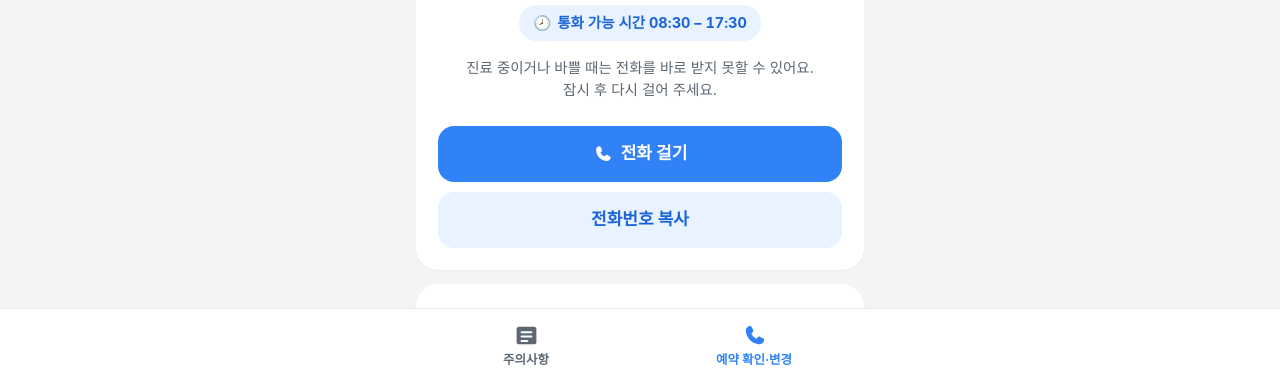
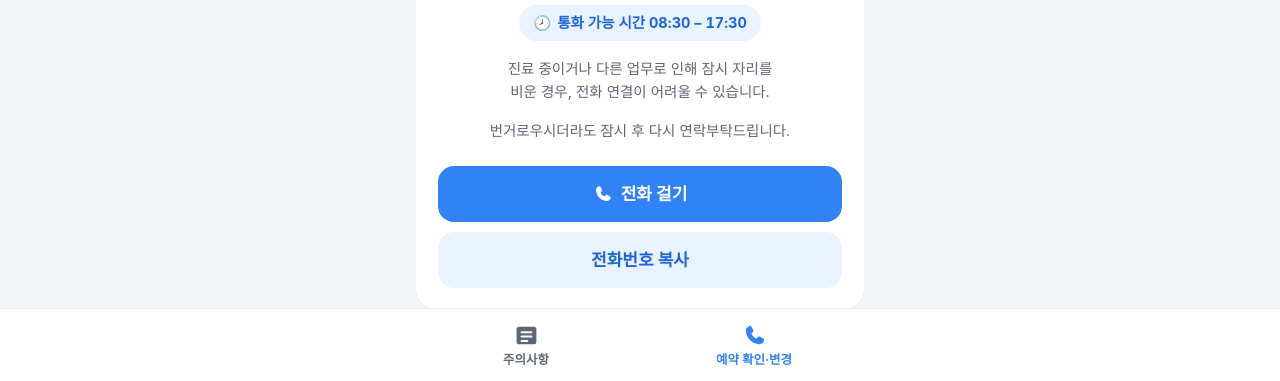
Before and after one commit to hodumoney/dental-post-op-care, a plain HTML site: page index.html in a window 1280 px wide. Both pictures are taken after a click on the link "예약 확인·변경". Shown: the part 412-793 px from the top of the page. Drawn offline with Linux system fonts and the light colour scheme.

Commit message:
Update call availability notice wording
Co-Authored-By: Claude Fable 5.2 <noreply@anthropic.com>
Claude-Session: https://claude.ai/code/session_016bWbaRWCGfohBA1NVpkeqr

```diff
--- a/index.html
+++ b/index.html
@@ -110,7 +110,7 @@ button{font:inherit;color:inherit;background:none;border:0;cursor:pointer}
 .callcard .num{font-size:32px;font-weight:800;letter-spacing:-.01em;font-variant-numeric:tabular-nums;margin:6px 0 2px}
 .hours{display:inline-flex;align-items:center;gap:6px;font-size:14.5px;font-weight:700;color:var(--accent-ink);background:var(--accent-soft);
   padding:6px 14px;border-radius:999px;font-variant-numeric:tabular-nums}
-.callcard .busy{font-size:14.5px;line-height:1.55;color:var(--sub);margin-top:10px}
+.callcard .busy{font-size:14.5px;line-height:1.6;color:var(--sub);margin-top:10px;text-wrap:balance}
 .callcard .btns{display:flex;flex-direction:column;gap:10px;width:100%;margin-top:18px}
 .info{padding:8px 20px}
 .info li{list-style:none;display:flex;gap:12px;padding:14px 0;font-size:15.5px;align-items:flex-start}
@@ -341,7 +341,8 @@ function call(){
       <h2>${esc(CLINIC.name)}</h2>
       <p class="num">${esc(CLINIC.phone)}</p>
       <span class="hours"><span aria-hidden="true">🕗</span>통화 가능 시간 ${CLINIC.hours}</span>
-      <p class="busy">진료 중이거나 바쁠 때는 전화를 바로 받지 못할 수 있어요.<br>잠시 후 다시 걸어 주세요.</p>
+      <p class="busy">진료 중이거나 다른 업무로 인해 잠시 자리를 비운 경우, 전화 연결이 어려울 수 있습니다.</p>
+      <p class="busy">번거로우시더라도 잠시 후 다시 연락부탁드립니다.</p>
       <div class="btns">
         <a class="btn" href="${telHref}">${PHONE}전화 걸기</a>
         <button class="btn ghost" type="button" id="copy">전화번호 복사</button>
@@ -349,7 +350,7 @@ function call(){
     </div>
     <ul class="card info">
       <li><i aria-hidden="true">🗓️</i><span>예약 날짜와 시간을 확인하거나 바꾸고 싶을 때 전화해 주세요.</span></li>
-      <li><i aria-hidden="true">🕗</i><span>전화는 <strong>${CLINIC.hours}</strong>에 받을 수 있어요. 진료 상황에 따라 바로 받지 못할 수도 있어요.</span></li>
+      <li><i aria-hidden="true">🕗</i><span>전화는 <strong>${CLINIC.hours}</strong>에 받을 수 있어요.</span></li>
       <li><i aria-hidden="true">💬</i><span>치료 후 통증이 심하거나 피가 멈추지 않을 때도 이 번호로 연락해 주세요.</span></li>
     </ul>
   </section>`;
```
